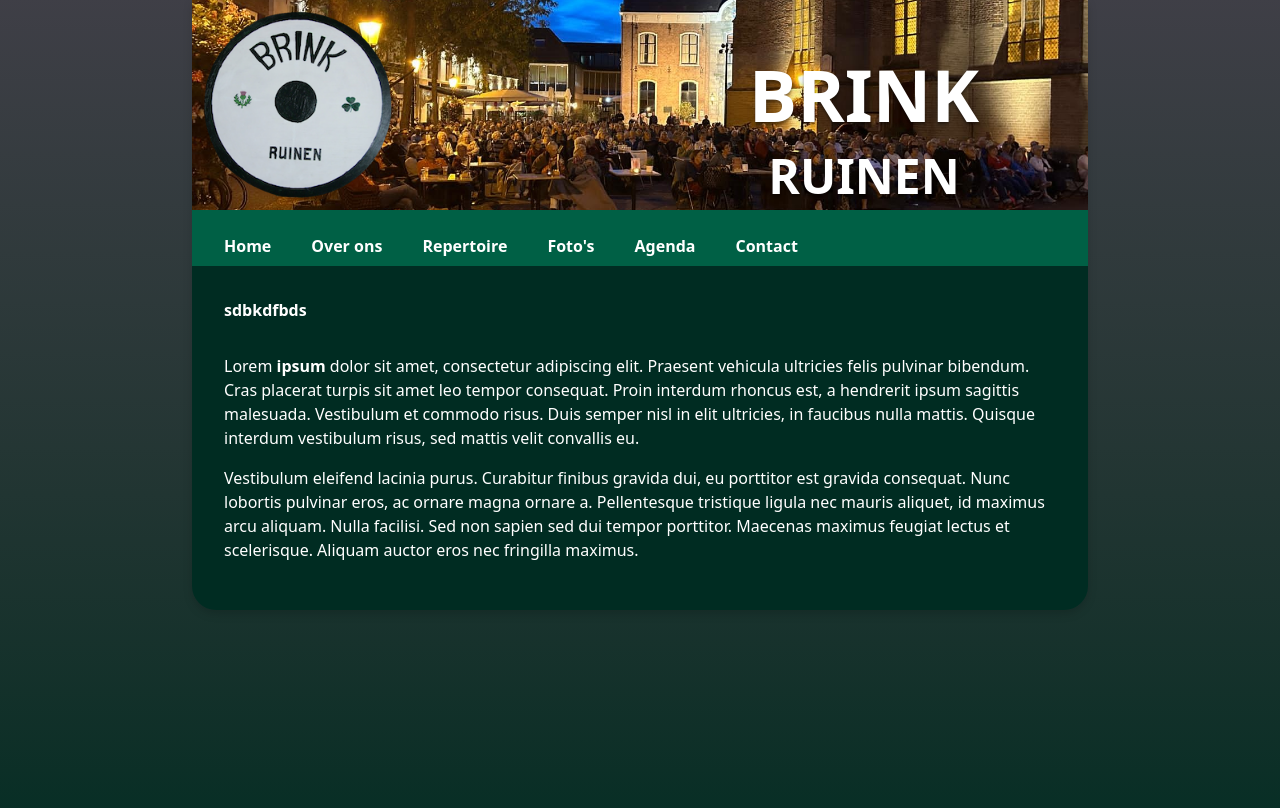
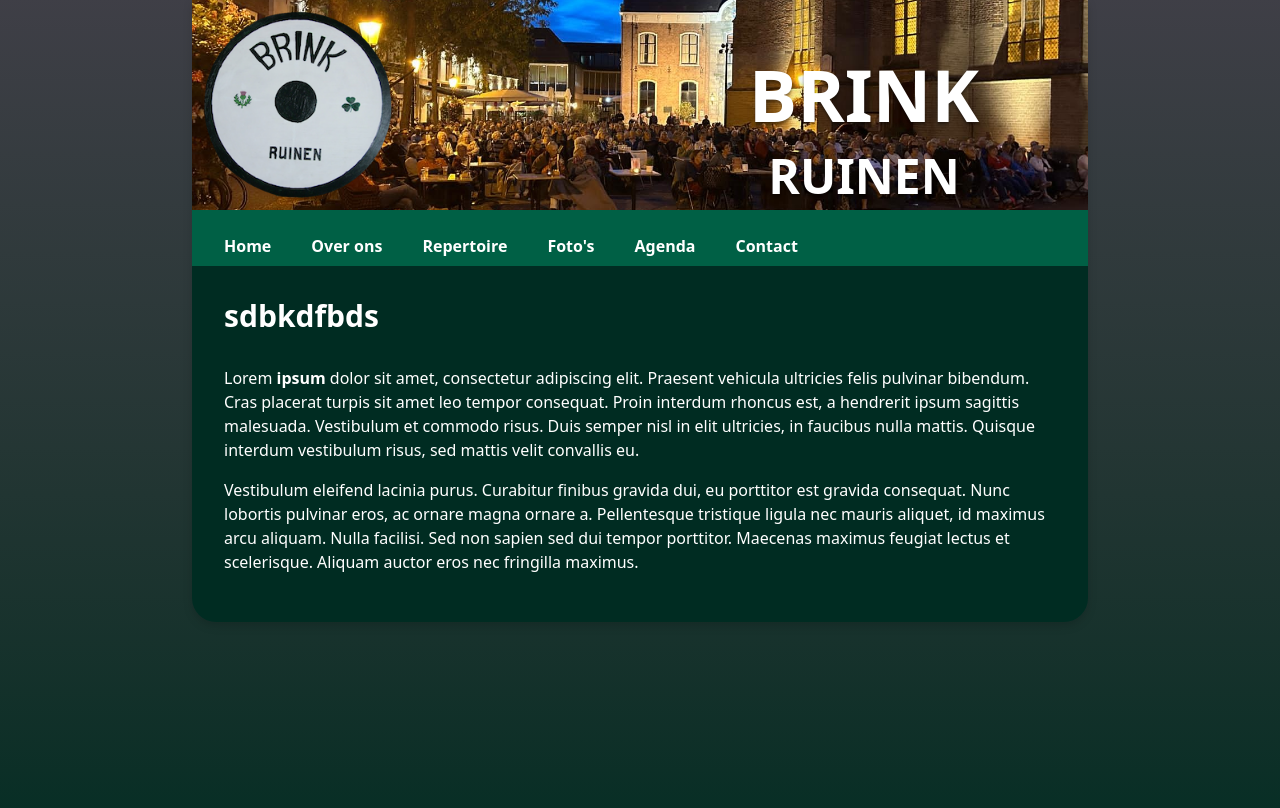
Before and after one commit to t0mmie/brink-ruinen, a Jekyll site: the page built from contact.md, in a window 1280 px wide. Shown: the top 808 px of the page. Built offline with Jekyll 4.4.1, drawn with Linux system fonts in a browser that asks for light colours.

Commit message:
Fix font sizes

```diff
--- a/public/assets/css/main.css
+++ b/public/assets/css/main.css
@@ -1,41 +1,40 @@
 article h1 {
-  font-size: var(--text-3xl);
+  font-size: 1.875rem;
   font-weight: 800;
-  line-height: var(--text-3xl--line-height);
-  color: var(--color-white);
-  margin-bottom: calc(var(--spacing) * 8);
+  line-height: calc(2.25 / 1.875);
+  color: #fff;
+  margin-bottom: calc(0.25rem * 8);
 }
 
 
 article h2 {
-  font-size: var(--text-2xl);
+  font-size:  1.5rem;
   font-weight: 700;
-  line-height: var(--text-2xl--line-height);
-  color: var(--color-white);
-  margin-bottom: calc(var(--spacing) * 7);
+  line-height: calc(2.5 / 2.25);
+  color: #fff;
+  margin-bottom: calc(0.25rem * 7);
 }
 
 article h3 {
-  font-size: var(--text-xl);
+  font-size: 1.25rem;
   font-weight: 600;
-  line-height: var(--text-xl--line-height);
-  color: var(--color-white);
-  margin-bottom: calc(var(--spacing) * 6);
+  line-height: calc(1.75 / 1.25);
+  color: #fff;
+  margin-bottom: calc(0.25rem * 6);
 }
 
-
 article h4 {
-  font-size: var(--text-lg);
+  font-size: 1.125rem;
   font-weight: 500;
-  line-height: var(--text-lg--line-height);
-  color: var(--color-white);
-  margin-bottom: calc(var(--spacing) * 5);
+  line-height: calc(1.75 / 1.125);
+  color: #fff;
+  margin-bottom: calc(0.25rem * 5);
 }
 
 article p {
-  font-size: var(--text-base);
+  font-size: 1rem;
   font-weight: 400;
-  line-height: var(--text-base--line-height);color: var(--color-white);
-  color: var(--color-white);
-  margin-bottom: calc(var(--spacing) * 4);
+  line-height: calc(1.5 / 1);
+  color: #fff;
+  margin-bottom: calc(0.25rem * 4);
 }
```
